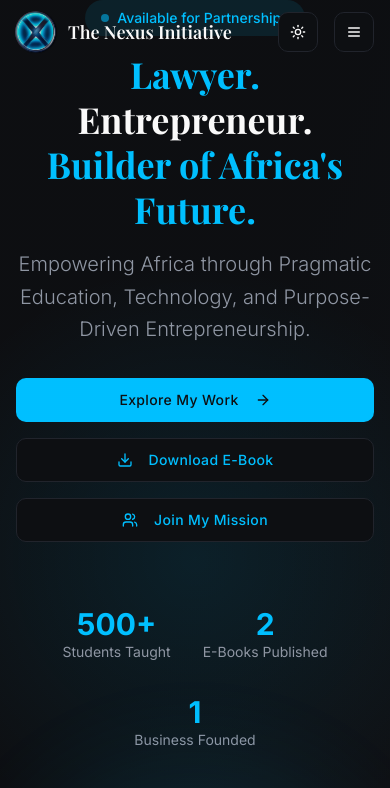
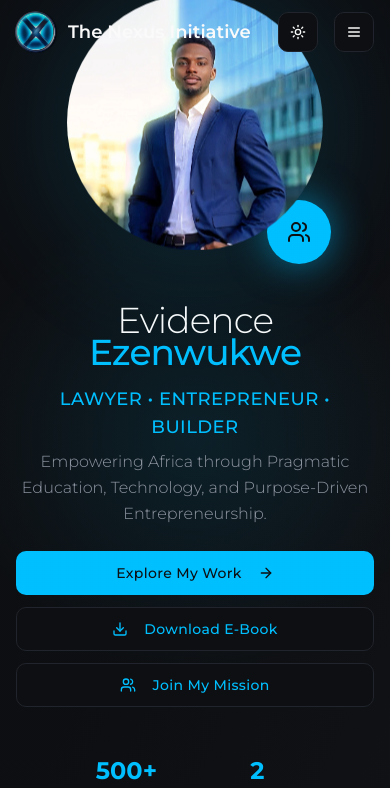
Before and after one commit to evidenceezenwukwe-cpu/nexus-visionary-builder, a React (Vite) app: page / in a window 390 px wide. Shown: the top 788 px of the page. Built offline with nearby package versions, Linux system fonts and the light colour scheme; the HTML template or start-up script is replaced by a standard one.

Commit message:
Refine hero section for mobile

```diff
--- a/index.html
+++ b/index.html
@@ -8,7 +8,7 @@
     <meta name="author" content="Ezenwukwe Okwunna Evidence" />
     <link rel="preconnect" href="https://fonts.googleapis.com">
     <link rel="preconnect" href="https://fonts.gstatic.com" crossorigin>
-    <link href="https://fonts.googleapis.com/css2?family=Inter:wght@300;400;500;600;700;800&family=Playfair+Display:wght@400;500;600;700&display=swap" rel="stylesheet">
+    <link href="https://fonts.googleapis.com/css2?family=Montserrat:wght@300;400;500;600;700;800;900&display=swap" rel="stylesheet">
 
     <meta property="og:title" content="Ezenwukwe Okwunna Evidence | Lawyer. Entrepreneur. Builder of Africa's Future." />
     <meta property="og:description" content="Empowering Africa through Pragmatic Education, Technology, and Purpose-Driven Entrepreneurship. Lawyer, entrepreneur, and visionary building The Nexus Initiative." />
--- a/src/components/HeroSection.tsx
+++ b/src/components/HeroSection.tsx
@@ -11,28 +11,27 @@ const HeroSection = () => {
       <div className="section-container relative z-10">
         <div className="grid lg:grid-cols-2 gap-12 lg:gap-20 items-center">
           {/* Content */}
-          <div className="text-center lg:text-left space-y-8 animate-fade-in-up">
-            <div className="space-y-4">
-              <div className="inline-flex items-center space-x-2 bg-primary/10 text-primary px-4 py-2 rounded-full text-sm font-medium">
-                <span className="w-2 h-2 bg-primary rounded-full animate-pulse" />
-                <span>Available for Partnerships</span>
-              </div>
-
-              <h1 className="text-4xl md:text-6xl lg:text-7xl font-display font-bold leading-tight">
-                <span className="text-primary">Lawyer.</span>{" "}
-                <span className="text-foreground">Entrepreneur.</span>{" "}
-                <span className="bg-gradient-to-r from-primary to-accent bg-clip-text text-transparent">
-                  Builder of Africa's Future.
+          <div className="text-center lg:text-left space-y-6 lg:space-y-8 animate-fade-in-up">
+            <div className="space-y-4 lg:space-y-6">
+              <h1 className="text-4xl sm:text-5xl md:text-6xl lg:text-7xl xl:text-8xl font-display font-light leading-[0.9] tracking-tight">
+                <span className="block text-foreground font-extralight">Evidence</span>
+                <span className="block bg-gradient-to-r from-primary to-accent bg-clip-text text-transparent font-medium">
+                  Ezenwukwe
                 </span>
               </h1>
 
-              <p className="text-xl lg:text-2xl text-muted-foreground font-light leading-relaxed max-w-2xl">
-                Empowering Africa through Pragmatic Education, Technology, and Purpose-Driven Entrepreneurship.
-              </p>
+              <div className="space-y-2">
+                <p className="text-lg sm:text-xl lg:text-2xl text-primary font-medium tracking-wide uppercase">
+                  Lawyer • Entrepreneur • Builder
+                </p>
+                <p className="text-base sm:text-lg lg:text-xl text-muted-foreground font-light leading-relaxed max-w-2xl">
+                  Empowering Africa through Pragmatic Education, Technology, and Purpose-Driven Entrepreneurship.
+                </p>
+              </div>
             </div>
 
             {/* CTA Buttons */}
-            <div className="flex flex-col sm:flex-row gap-4 justify-center lg:justify-start">
+            <div className="flex flex-col sm:flex-row gap-3 sm:gap-4 justify-center lg:justify-start">
               <Button
                 size="lg"
                 className="btn-hero group"
@@ -63,33 +62,33 @@ const HeroSection = () => {
             </div>
 
             {/* Stats */}
-            <div className="flex flex-wrap gap-8 justify-center lg:justify-start pt-8">
+            <div className="flex flex-wrap gap-6 sm:gap-8 justify-center lg:justify-start pt-6 lg:pt-8">
               <div className="text-center">
-                <div className="text-3xl font-bold text-primary">500+</div>
-                <div className="text-sm text-muted-foreground">Students Taught</div>
+                <div className="text-2xl sm:text-3xl font-bold text-primary">500+</div>
+                <div className="text-xs sm:text-sm text-muted-foreground">Students Taught</div>
               </div>
               <div className="text-center">
-                <div className="text-3xl font-bold text-primary">2</div>
-                <div className="text-sm text-muted-foreground">E-Books Published</div>
+                <div className="text-2xl sm:text-3xl font-bold text-primary">2</div>
+                <div className="text-xs sm:text-sm text-muted-foreground">E-Books Published</div>
               </div>
               <div className="text-center">
-                <div className="text-3xl font-bold text-primary">1</div>
-                <div className="text-sm text-muted-foreground">Business Founded</div>
+                <div className="text-2xl sm:text-3xl font-bold text-primary">1</div>
+                <div className="text-xs sm:text-sm text-muted-foreground">Business Founded</div>
               </div>
             </div>
           </div>
 
           {/* Image */}
-          <div className="relative flex justify-center lg:justify-end animate-slide-in-right">
+          <div className="relative flex justify-center lg:justify-end animate-slide-in-right order-first lg:order-last">
             <div className="relative">
               <div className="absolute inset-0 bg-gradient-to-tr from-primary/20 to-accent/20 rounded-full blur-3xl animate-pulse-glow" />
               <img
                 src={professionalHeadshot}
-                alt="Ezenwukwe Okwunna Evidence"
-                className="relative z-10 w-80 h-80 lg:w-96 lg:h-96 object-cover rounded-full shadow-[var(--shadow-elegant)] animate-float"
+                alt="Evidence Ezenwukwe"
+                className="relative z-10 w-64 h-64 sm:w-80 sm:h-80 lg:w-96 lg:h-96 object-cover rounded-full shadow-[var(--shadow-elegant)] animate-float"
               />
-              <div className="absolute -bottom-4 -right-4 w-24 h-24 bg-gradient-to-r from-primary to-accent rounded-full flex items-center justify-center animate-glow">
-                <Users className="w-8 h-8 text-primary-foreground" />
+              <div className="absolute -bottom-2 -right-2 sm:-bottom-4 sm:-right-4 w-16 h-16 sm:w-20 sm:h-20 lg:w-24 lg:h-24 bg-gradient-to-r from-primary to-accent rounded-full flex items-center justify-center animate-glow">
+                <Users className="w-6 h-6 sm:w-7 sm:h-7 lg:w-8 lg:h-8 text-primary-foreground" />
               </div>
             </div>
           </div>
--- a/tailwind.config.ts
+++ b/tailwind.config.ts
@@ -14,8 +14,8 @@ export default {
     },
     extend: {
       fontFamily: {
-        'sans': ['Inter', 'system-ui', 'sans-serif'],
-        'display': ['Playfair Display', 'serif'],
+        'sans': ['Montserrat', 'system-ui', 'sans-serif'],
+        'display': ['Montserrat', 'system-ui', 'sans-serif'],
       },
       colors: {
         border: "hsl(var(--border))",
```
